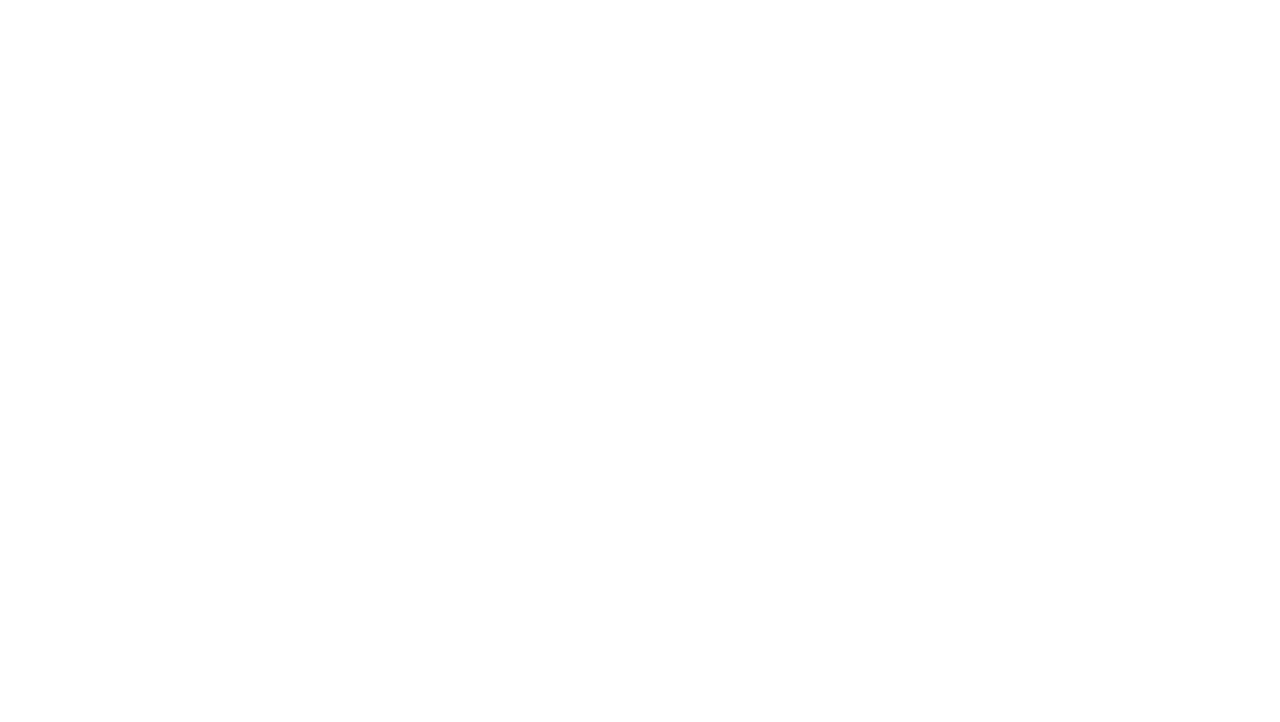
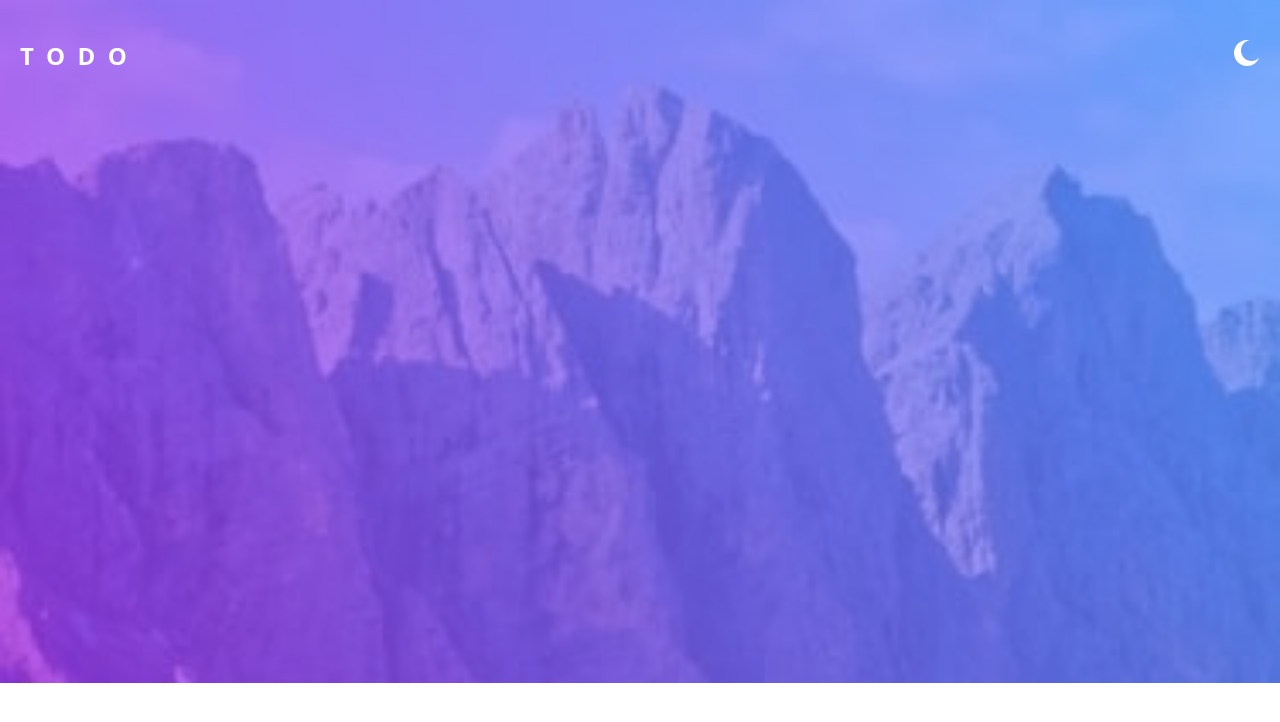
Before and after one commit to SeyBoo/todo-app, a Next.js app: page / in a window 1280 px wide. Shown: the top 722 px of the page. Built offline with nearby package versions, Linux system fonts and the light colour scheme.

Commit message:
Handle DarkMode and Nav

```diff
--- /dev/null
+++ b/common/components/Nav.tsx
@@ -0,0 +1,64 @@
+import React, {FunctionComponent, useCallback, useEffect, useState} from "react";
+import BgMobileLight from '../assets/bg-mobile-light.jpg';
+import BgMobileDark from '../assets/bg-mobile-dark.jpg';
+import LightMoon from '../assets/icon-moon.svg';
+import SunDark from '../assets/icon-sun.svg';
+import Image from "next/image";
+
+type theme = 'light' | 'dark';
+const Nav: FunctionComponent = () => {
+  const [theme, setTheme] = useState<theme>('light');
+
+  useEffect(() => {
+    if (window.matchMedia('(prefers-color-scheme: dark)').matches) {
+      document.documentElement.classList.add('dark')
+      setTheme('dark');
+    }
+  }, [])
+
+  useEffect(() => {
+    if (theme === 'dark') {
+      document.documentElement.classList.add('dark')
+      setTheme('dark');
+    } else {
+      document.documentElement.classList.remove('dark')
+      setTheme('light');
+    }
+  }, [theme])
+
+
+  const renderButton = useCallback(() => {
+    if (theme === 'dark') {
+      return (
+          <button onClick={() => setTheme('light')}>
+            <Image src={SunDark} alt={""}/>
+          </button>
+      )
+    }
+
+    return (
+        <button onClick={() => setTheme('dark')}>
+          <Image src={LightMoon} alt={""}/>
+        </button>
+    )
+  }, [theme])
+
+  return (
+      <header className="relative z-0 w-[100vw]">
+        <div className="absolute z-0 w-full">
+          <div className="dark:hidden">
+            <Image src={BgMobileLight} layout="responsive"/>
+          </div>
+          <div className={"hidden dark:block"}>
+            <Image src={BgMobileDark} layout="responsive"/>
+          </div>
+        </div>
+        <nav className="absolute z-10 py-10 px-5 w-full flex justify-between items-center">
+          <h1 className="tracking-[12.5px] text-2xl text-[#FFFFFF] font-semibold">TODO</h1>
+          {renderButton()}
+        </nav>
+      </header>
+  )
+}
+
+export default Nav;
--- a/pages/index.tsx
+++ b/pages/index.tsx
@@ -1,7 +1,11 @@
 import type { NextPage } from 'next'
+import React from "react";
+import Nav from "../common/components/Nav";
 
 const Home: NextPage = () => {
-  return null;
+  return (
+      <Nav />
+  );
 }
 
 export default Home
--- a/tailwind.config.js
+++ b/tailwind.config.js
@@ -1,8 +1,10 @@
 /** @type {import('tailwindcss').Config} */
 module.exports = {
+  darkMode: "class",
   content: [
     "./pages/**/*.{js,ts,jsx,tsx}",
     "./components/**/*.{js,ts,jsx,tsx}",
+    "./common/**/*.{js,ts,jsx,tsx}",
   ],
   theme: {
     colors: {
```
